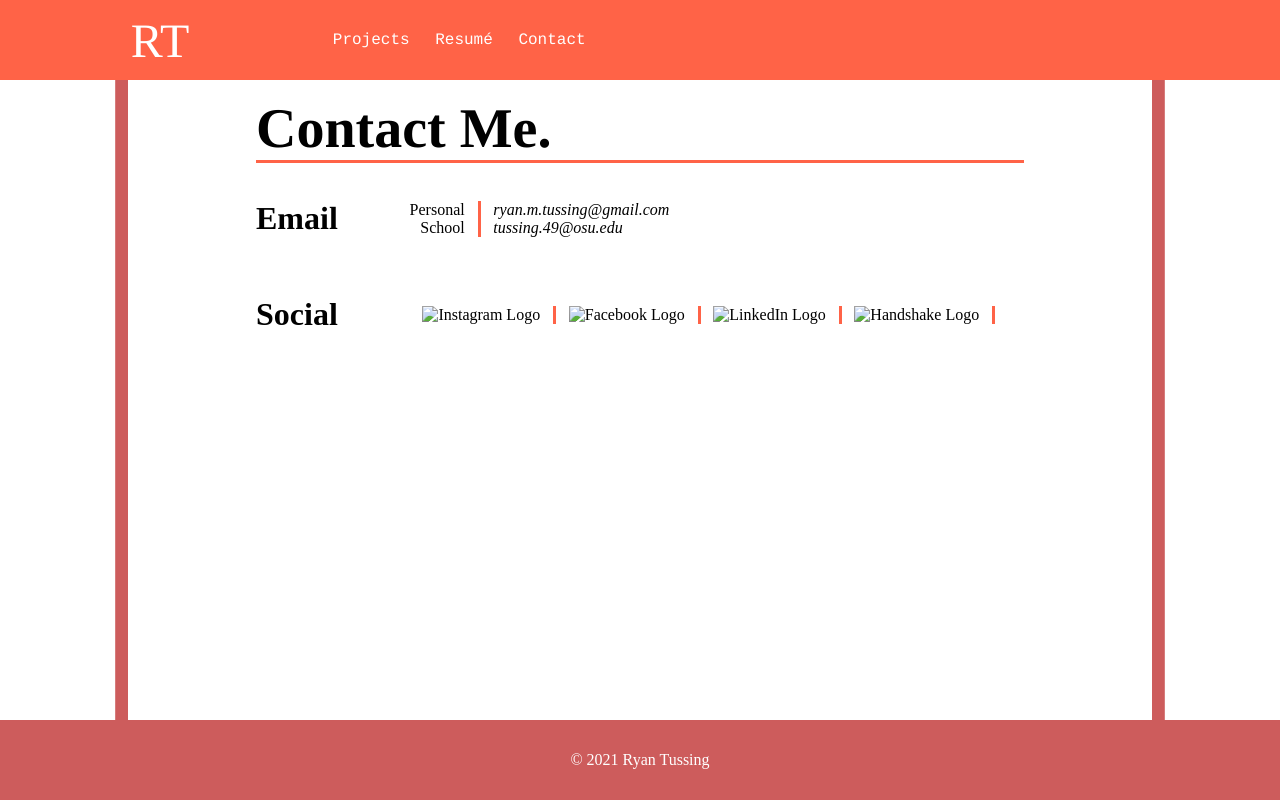
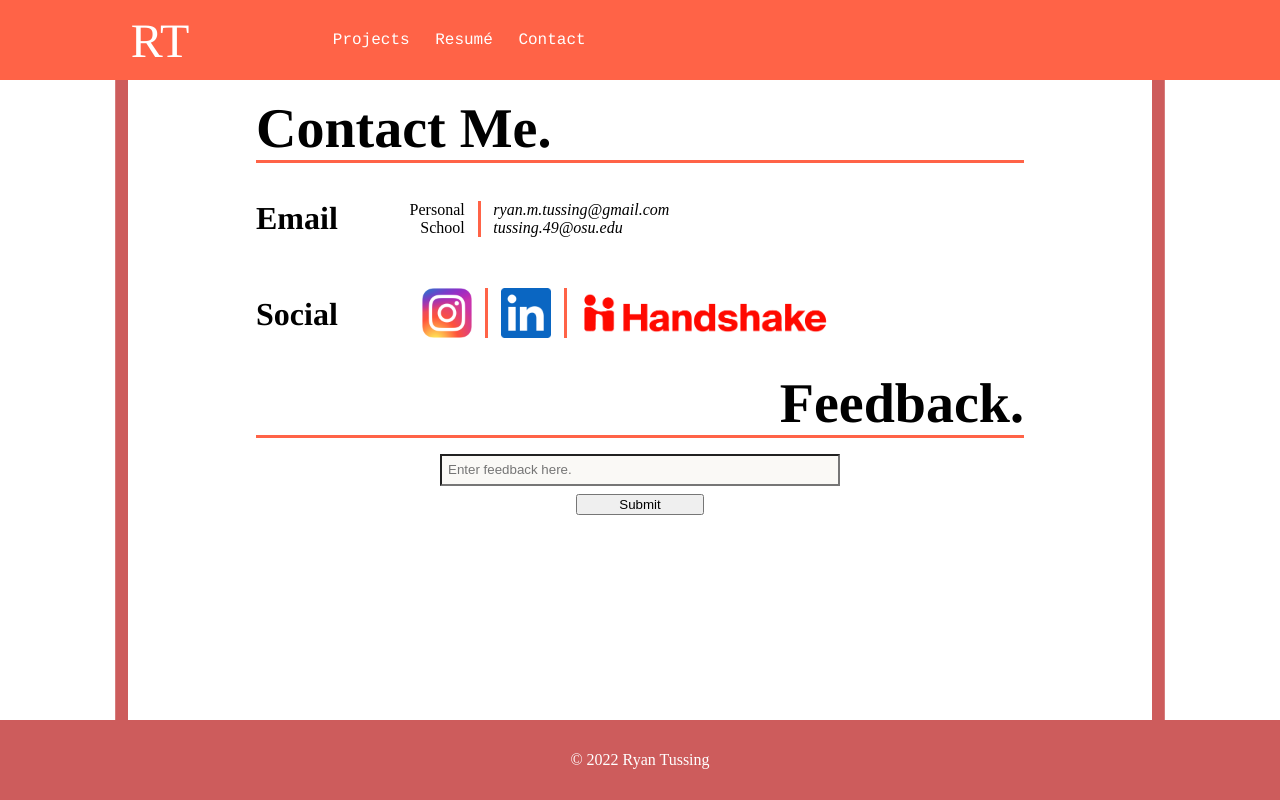
Before and after one commit to rtussing/rtussing.github.io, a plain HTML site: page contact.html in a window 1280 px wide. Drawn offline with Linux system fonts and the light colour scheme.

Commit message:
first finish on contact page, ready for js

```diff
--- a/contact.css
+++ b/contact.css
@@ -12,7 +12,7 @@ div#content {
 }
         h1#email-title {
             /* TEXT */
-            font-family: 'Mona Lisa Solid OS ITC TT','Optima Regular', Charcoal, Times, serif;;
+            font-family: 'Mona Lisa Solid OS ITC TT','Optima Regular', Charcoal, Times, serif;
         }
     div#email-subsection {
         /* CONTAINER */
@@ -33,11 +33,52 @@ div#logo-container {
     display: flex;
         flex-flow: row;
 }
+h1#social-title {
+    /* TEXT */
+    font-family: 'Mona Lisa Solid OS ITC TT','Optima Regular', Charcoal, Times, serif;
+}
 img {
     /* CONTAINER */
     border-right: 3px solid #FF6347;
     padding-left: 1vw;
     padding-right: 1vw;
+}
+    img#IG-logo {
+        /* CONTAINER */
+        height: 50px;
+        width: 50px;
+    }
+    img#linkedIn-logo {
+        /* CONTAINER */
+        height: 50px;
+        width: 50px;
+    }
+    img#handshake-logo {
+        /* CONTAINER */
+        border-right: none;
+        height: 50px;
+        width: 250px;
+    }
+h1#feedback-title {
+    /* TEXT */
+    text-align: right;
+}
+form#feedback-form {
+    /* CONTAINER */
+    display: flex;
+        align-items: center;
+        flex-direction: column;
+        gap: 1vh;
+}
+input#feedback-content {
+    /* CONTAINER */
+    background-color: #FAF9F6;
+    padding: .5vw;
+    width: 30vw;
+}
+input#feedback-submit {
+    /* CONTAINER */
+    width: 10vw;
 }
 /*
         CLASSES
--- a/contact.html
+++ b/contact.html
@@ -60,15 +60,31 @@
                     <h1 id="social-title">Social</h1>
                 </div>
                 <div id="logo-container">
-                    <img src="" alt="Instagram Logo">
-                    <img src="" alt="Facebook Logo">
-                    <img src="" alt="LinkedIn Logo">
-                    <img src="" alt="Handshake Logo">
+                    <a href="https://www.instagram.com/ryan.tussing/" target="_blank">
+                        <img src="Attachments/instagramLogo.png" alt="Instagram Logo" id="IG-logo">
+                    </a>
+                    <a href="https://www.linkedin.com/in/ryan-tussing-91565622b/" target="_blank">
+                        <img src="Attachments/linkedinLogo.png" alt="LinkedIn Logo" id="linkedIn-logo">
+                    </a>
+                    <a href="https://osu.joinhandshake.com/stu/users/33092458" target="_blank">
+                        <img src="Attachments/handshakeLogo.png" alt="Handshake Logo" id="handshake-logo">
+                    </a>
                 </div>
+            </div>
+
+            <div id="feedback-title-container" class="title-container">
+                <h1 id="feedback-title" class="title">Feedback.</h1>
+            </div>
+
+            <div id="feedback-container">
+                <form id="feedback-form">
+                    <input type="text" placeholder="Enter feedback here." required id="feedback-content">
+                    <input type="submit" id="feedback-submit">
+                </form>
             </div>
         </div>
         <footer id="footer">
-            <p id="footer-content"> © 2021 Ryan Tussing </p>
+            <p id="footer-content"> © 2022 Ryan Tussing </p>
         </footer>
 </body>
 </html>
```
Also changed, not shown: Attachments/handshakeLogo.png (added), Attachments/instagramLogo.png (added), Attachments/linkedinLogo.png (added), 1 other file.
